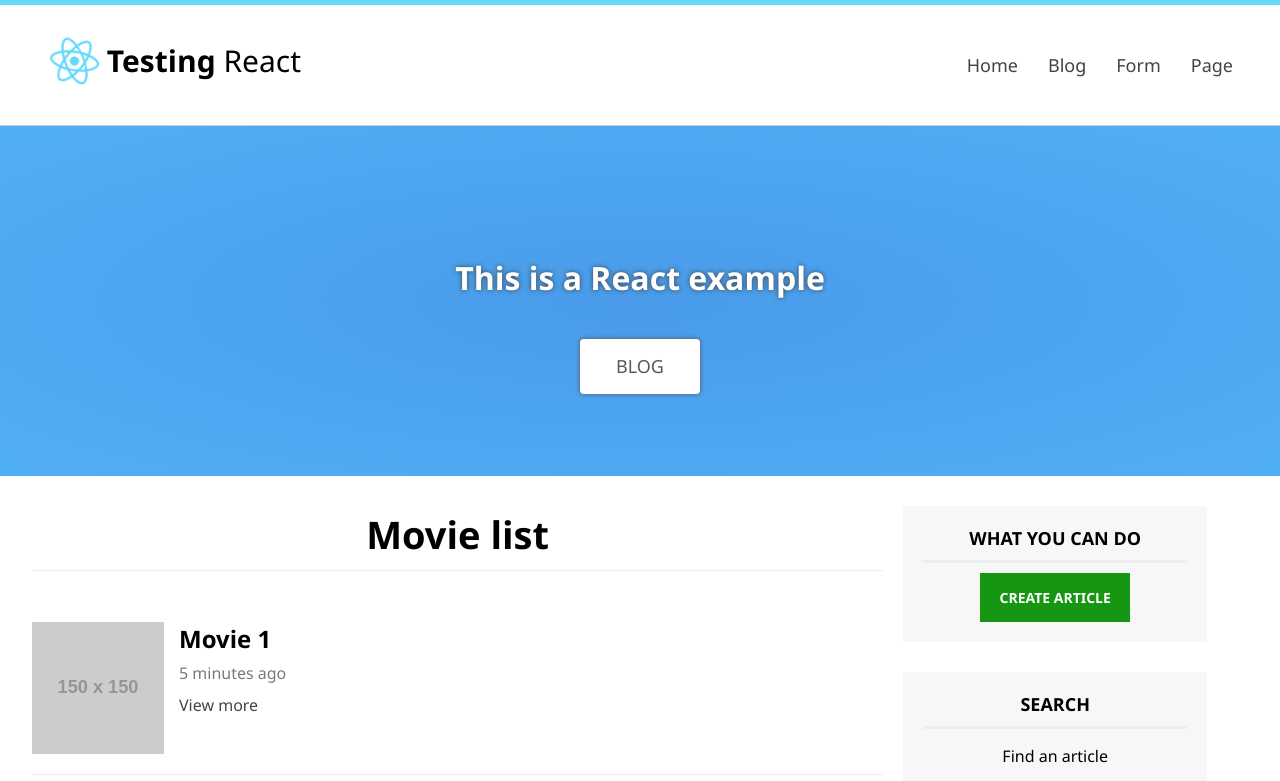
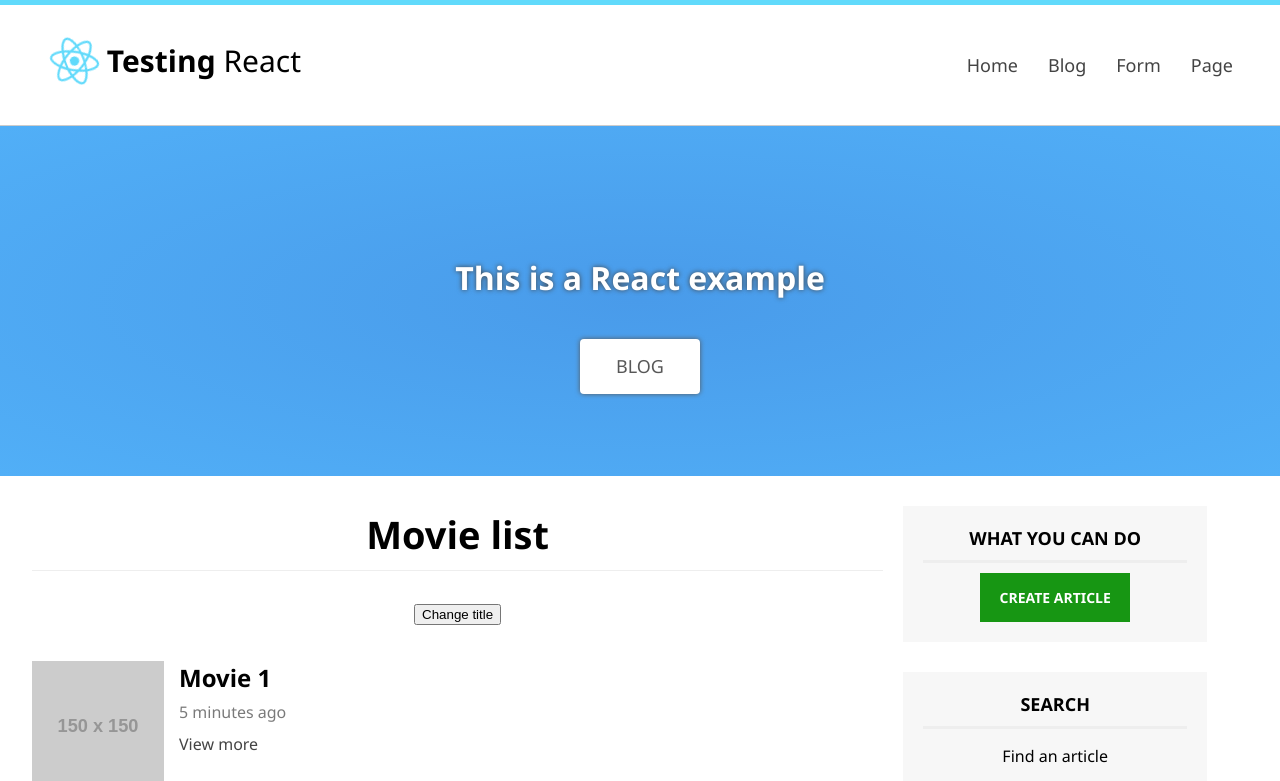
Before and after one commit to rdgonzu/test-react, a React (Create React App) app: page / in a window 1280 px wide. Shown: the top 781 px of the page. Built offline with nearby package versions, Linux system fonts and the light colour scheme.

Commit message:
Updating component state.

```diff
--- a/src/components/Movies.js
+++ b/src/components/Movies.js
@@ -13,11 +13,26 @@ class Movies extends Component {
         ]
     }
 
+    changeTitle = () => {
+
+        var {movies} = this.state;
+        movies[0].title = 'Movie 1 edited';
+
+        this.setState({
+            movies
+        });
+
+    }
+
     render () {
         return (
             <React.Fragment>
 
                 <h2 class="subheader">Movie list</h2>
+
+                <p>
+                    <button onClick={this.changeTitle}>Change title</button>
+                </p>
 
                 <div id="articles">
                     {
```
